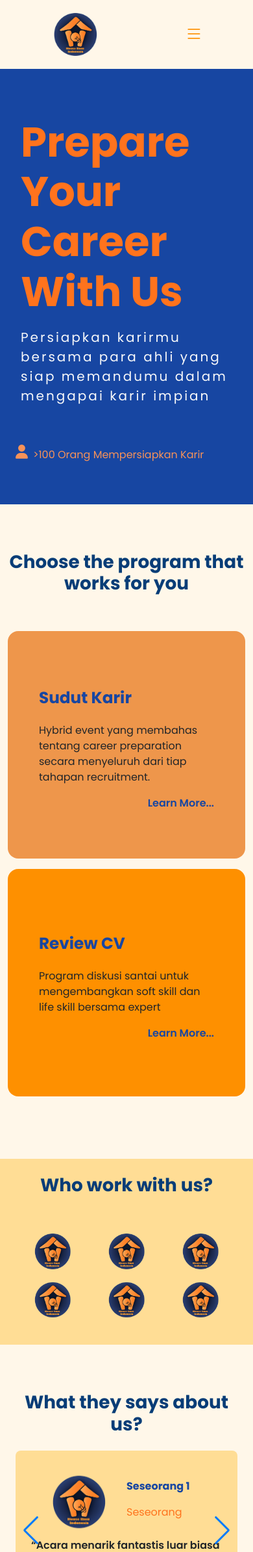
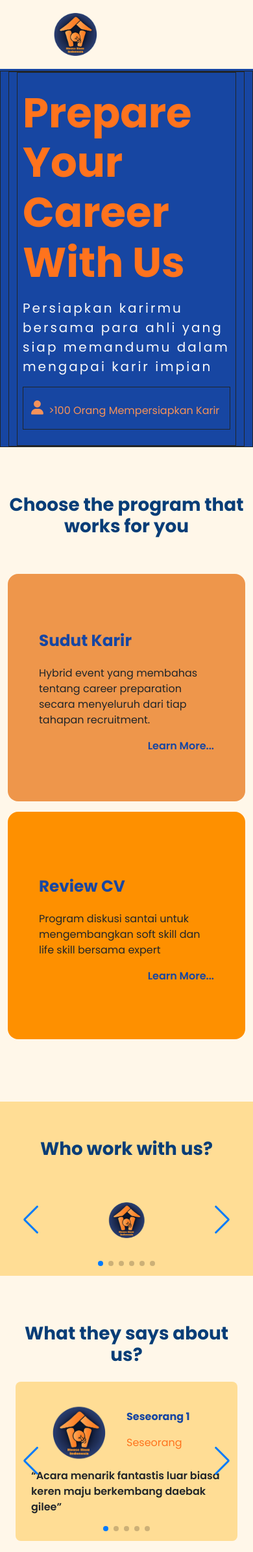
Before and after one commit to fiyo-19/webhi3html, a PHP site: page / in a window 390 px wide. Shown: the top 2388 px of the page at 65% size. Run offline with PHP 8.4, Linux system fonts and the light colour scheme.

Commit message:
Update modified files

```diff
--- a/index.html
+++ b/index.html
@@ -6,8 +6,8 @@
         <title>Beranda | House Ilmu Indonesia</title>
         <link rel="icon" href="assets/img/logo.png">
         <link href="https://cdn.jsdelivr.net/npm/bootstrap@5.3.3/dist/css/bootstrap.min.css" rel="stylesheet" integrity="sha384-QWTKZyjpPEjISv5WaRU9OFeRpok6YctnYmDr5pNlyT2bRjXh0JMhjY6hW+ALEwIH" crossorigin="anonymous">
-        <link rel="stylesheet" href="https://cdnjs.cloudflare.com/ajax/libs/bootstrap-icons/1.11.3/font/bootstrap-icons.min.css">
         <link rel="stylesheet" href="https://cdnjs.cloudflare.com/ajax/libs/font-awesome/6.5.2/css/all.min.css" integrity="sha512-SnH5WK+bZxgPHs44uWIX+LLJAJ9/2PkPKZ5QiAj6Ta86w+fsb2TkcmfRyVX3pBnMFcV7oQPJkl9QevSCWr3W6A==" crossorigin="anonymous" referrerpolicy="no-referrer" />
+        <link rel="stylesheet" href="https://unpkg.com/aos@next/dist/aos.css"/>
         <link rel="stylesheet" href="https://cdn.jsdelivr.net/npm/swiper@10/swiper-bundle.min.css" />
         <link rel="stylesheet" href="assets/css/navbar-footer.css">
         <link rel="stylesheet" href="assets/css/style.css">
@@ -35,32 +35,33 @@
             </div>
         </nav>
 
-        <section class="banner container-fluid py-5" style="background-color: #1746A2;">
-            <div class="banner-container container-xl d-flex flex-row justify-content-center  align-items-center ">
-                <div class="banner-text col-12 col-lg-6 px-2 py-4 ">
+        <section class="banner container-fluid border border-1 border-dark" style="background-color: #1746A2;">
+            <div class="banner-container container-xl d-flex flex-row justify-content-center  align-items-center border border-1 border-dark">
+                <div class="banner-text col-12 col-lg-6 px-2 py-4 border border-1 border-dark" data-aos="fade-right">
                     <h1 style="color: #FF731D; font-size: 4rem" class="fw-bold mb-3">Prepare Your Career With Us</h1>
                     <p class="text-light lh-base fs-5" style="letter-spacing: 3px;">Persiapkan karirmu bersama para ahli yang siap memandumu dalam mengapai karir impian</p>
-                </div>
-                <div class="banner-img col-0 col-lg-6 d-none d-lg-flex justify-content-center  align-items-center ms-5">
-                    <img class="" src="assets/img/banner.png" alt="">
-                </div>
-            </div>
-                <div class="container-xl col-0 col-md-12 d-flex flex-row align-items-center">
+                    <div class="container-xl col-0 col-md-12 d-flex flex-row align-items-center border border-1 border-dark"    >
                     <i class="fa-solid fa-user fs-4" style="color: #f69259;"></i>
                     <p class="pt-4 ps-2" style="color: #f69259;">>100 Orang Mempersiapkan Karir  </p>
                 </div>
+                </div>
+                <div class="banner-img col-0 col-lg-6 d-none d-lg-flex justify-content-center  align-items-center ms-5 border border-1 border-dark">
+                    <img src="assets/img/banner.png" alt="">
+                </div>
+            </div>
+
         </section>
 
         <section class="programme container-xl mt-4">
             <div class="programme-container d-flex flex-column justify-content-center align-items-center py-5">
                 <h1 class="col-12 text-center pb-5 fw-bold" style="color: #083D77;">Choose the program that works for you </h1>
                 <div class="programme-box d-flex flex-column flex-lg-row justify-content-around align-items-center">
-                    <div class="programme-list col-12 col-lg-4 d-flex flex-column align-items-start justify-content-center rounded-4 mb-2 mb-lg-0 px-5 py-5" style="background-color: #EE964B;">
+                    <div class="programme-list col-12 col-lg-4 d-flex flex-column align-items-start justify-content-center rounded-4 mb-2 mb-lg-0 px-5 py-5" style="background-color: #EE964B;" data-aos="fade-right">
                         <h2 class="pt-3 pb-3 fw-bold" style="color: #1746A2;">Sudut Karir</h2>
                         <p>Hybrid event yang membahas tentang career preparation secara menyeluruh dari tiap tahapan recruitment.</p>
                         <a class="ms-auto fw-semibold" href="#">Learn More...</a>
                     </div>
-                    <div class="programme-list col-12 col-lg-4 d-flex flex-column align-items-start justify-content-center rounded-4 mt-2 mt-lg-0 px-5 py-5" style="background-color: #FE9000;">
+                    <div class="programme-list col-12 col-lg-4 d-flex flex-column align-items-start justify-content-center rounded-4 mt-2 mt-lg-0 px-5 py-5" style="background-color: #FE9000;" data-aos="fade-left">
                         <h2 class="pt-3 pb-3 fw-bold" style="color: #1746A2;">Review CV</h2>
                         <p>Program diskusi santai untuk mengembangkan soft skill dan life skill bersama expert</p>
                         <a class="ms-auto fw-semibold" href="#">Learn More...</a>
@@ -70,16 +71,33 @@
             <div class=""></div>
         </section>
 
-        <section class="partner container-fluid mt-5" style="background-color: #FFDD95;">
+        <section class="partner container-fluid mt-5"  style="background-color: #FFDD95;">
             <div class="partner-container container-xl d-flex flex-column justify-content-center align-items-center">
-                <h1 class="col-12 text-center fw-bold py-3 mt-2" style="color: #083D77;">Who work with us?</h1>
-                <div class="partner-img col-12 d-flex flex-wrap flex-md-row justify-content-around align-items-center py-4 mb-2">
-                    <img src="assets/img/logo.png" alt="">
-                    <img src="assets/img/logo.png" alt="">
-                    <img src="assets/img/logo.png" alt="">
-                    <img src="assets/img/logo.png" alt="">
-                    <img src="assets/img/logo.png" alt="">
-                    <img src="assets/img/logo.png" alt="">
+                <h1 class="col-12 text-center fw-bold pt-5 mt-2" style="color: #083D77;">Who work with us?</h1>
+                <div class="swiper swiperPartner">
+                    <div class="swiper-wrapper d-flex flex-row justify-content-around py-5">
+                        <div class="swiper-slide d-flex flex-column justify-content-center align-items-center">
+                            <img class="img-fluid" src="assets/img/logo.png" alt="">
+                        </div>
+                        <div class="swiper-slide d-flex flex-column justify-content-center align-items-center">
+                            <img class="img-fluid" src="assets/img/logo.png" alt="">
+                        </div>
+                        <div class="swiper-slide d-flex flex-column justify-content-center align-items-center">
+                            <img class="img-fluid" src="assets/img/logo.png" alt="">
+                        </div>
+                        <div class="swiper-slide d-flex flex-column justify-content-center align-items-center">
+                            <img class="img-fluid" src="assets/img/logo.png" alt="">
+                        </div>
+                        <div class="swiper-slide d-flex flex-column justify-content-center align-items-center">
+                            <img class="img-fluid" src="assets/img/logo.png" alt="">
+                        </div>
+                        <div class="swiper-slide d-flex flex-column justify-content-center align-items-center">
+                            <img class="img-fluid" src="assets/img/logo.png" alt="">
+                        </div>
+                    </div>
+                    <div class="swiper-button-next"></div>
+                    <div class="swiper-button-prev"></div>
+                    <div class="swiper-pagination"></div>
                 </div>
             </div>
         </section>
@@ -240,6 +258,13 @@
         <div class="border border-1 border-dark"></div>
         <script src="https://cdn.jsdelivr.net/npm/bootstrap@5.3.3/dist/js/bootstrap.bundle.min.js" integrity="sha384-YvpcrYf0tY3lHB60NNkmXc5s9fDVZLESaAA55NDzOxhy9GkcIdslK1eN7N6jIeHz" crossorigin="anonymous"></script>
         <script src="https://cdn.jsdelivr.net/npm/swiper@10/swiper-bundle.min.js"></script>
+        <script src="https://unpkg.com/aos@next/dist/aos.js"></script>
+        <script>
+            AOS.init({
+                duration: 1000,
+                once: true,
+            });
+        </script>
         <script>
             var swiper = new Swiper(".mySwiper", {
                 slidesPerView: 2,
@@ -267,6 +292,37 @@
                     },
                     1024: {
                         slidesPerView: 3,
+                    },
+                },
+            });
+        </script>
+        <script>
+            var swiper = new Swiper(".swiperPartner", {
+                slidesPerView: 2,
+                spaceBetween: 0,
+                grabCursor: 'true',
+                loop: true,
+                autoplay: {
+                    delay: 2500,
+                    disableOnInteraction: false,
+                },
+                pagination: {
+                    el: ".swiper-pagination",
+                    clickable: true,
+                },
+                navigation: {
+                    nextEl: ".swiper-button-next",
+                    prevEl: ".swiper-button-prev",
+                },
+                breakpoints: {
+                    0: {
+                        slidesPerView: 1,
+                    },
+                    768: {
+                        slidesPerView: 4,
+                    },
+                    1024: {
+                        slidesPerView: 5,
                     },
                 },
             });
```
Also changed, not shown: about-us/index.html (+21 -14 lines), assets/css/style.css (+42 -11 lines), career/index.html (+17 -10 lines), partnership/index.html (+17 -10 lines), programme/index.html (+12 -7 lines).
